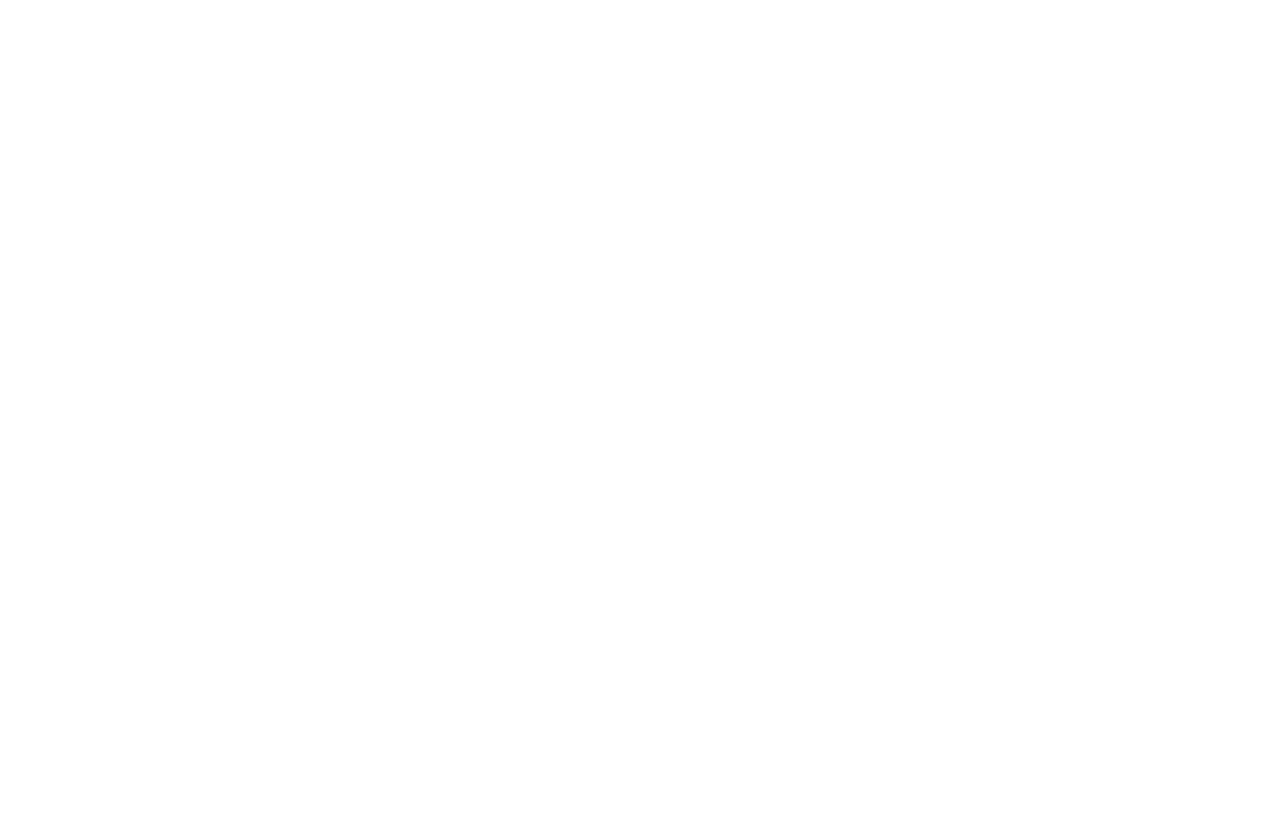
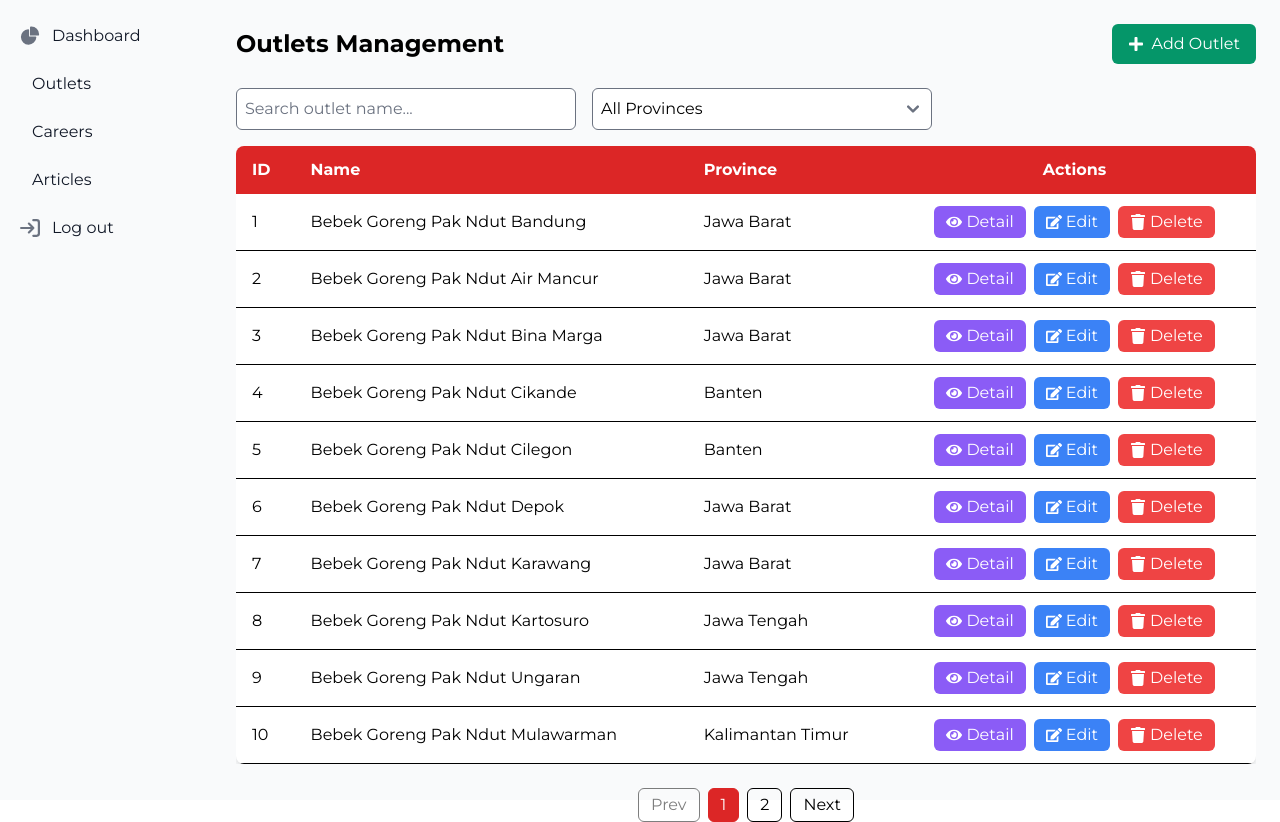
Before and after one commit to GilangAlfarizi/pak-ndut-official-website, a React (Vite) app: page /admin-outlets in a window 1280 px wide. Before the commit this address had no page. Before the commit the page ends 800 px from the top, so only its background shows below. Built offline with nearby package versions, Linux system fonts and the light colour scheme.

Commit message:
update admin outlets

```diff
--- a/src/App.jsx
+++ b/src/App.jsx
@@ -9,6 +9,7 @@
 import AdminCareers from "./pages/adminPage/career/careerPage.jsx";
 import CareerForm from "./pages/adminPage/career/CareerForm.jsx";
 import LoginPage from "./pages/adminPage/login/loginPage.jsx";
+import AdminOutlets from "./pages/adminPage/outlet/outletPage.jsx";
 
 function App(){
   return (
@@ -26,6 +27,7 @@
       <Route path="/admin-careers" element={<AdminCareers />} />
       <Route path="/admin-careers/new" element={<CareerForm />} />
       <Route path="/admin-careers/edit/:id" element={<CareerForm />} />
+      <Route path="/admin-outlets" element={<AdminOutlets />} />
     </Routes>
     </BrowserRouter>
     </>
--- a/src/pages/adminPage/outlet/outletPage.jsx
+++ b/src/pages/adminPage/outlet/outletPage.jsx
@@ -0,0 +1,244 @@
+import { useEffect, useState, useMemo } from "react";
+import { FaEye, FaEdit, FaTrash, FaPlus } from "react-icons/fa";
+import { useNavigate } from "react-router-dom";
+import Sidebar from "../../../components/adminCompenents/Sidebar";
+
+// 🔹 Modal Detail
+const DetailModal = ({ outlet, onClose }) => {
+  if (!outlet) return null;
+  return (
+    <div className="fixed inset-0 z-50 flex items-center justify-center bg-black/40 backdrop-blur-sm">
+      <div className="bg-white rounded-xl shadow-2xl p-6 w-full max-w-2xl max-h-[90vh] overflow-y-auto">
+        <h2 className="text-2xl font-bold mb-4 text-center">Outlet Detail</h2>
+        <div className="space-y-3 text-gray-700">
+          <div><p className="font-semibold">ID:</p><p>{outlet.id}</p></div>
+          <div><p className="font-semibold">Name:</p><p>{outlet.name}</p></div>
+          <div><p className="font-semibold">Address:</p><p>{outlet.address}</p></div>
+          <div><p className="font-semibold">Province:</p><p>{outlet.province}</p></div>
+          <div><p className="font-semibold">Open Hours:</p><p>{outlet.open_hours}</p></div>
+          <div><p className="font-semibold">Phone:</p><p>{outlet.phone}</p></div>
+          <div className="space-y-2">
+            <p className="font-semibold">Map:</p>
+            <iframe
+              src={outlet.map_url}
+              title="Outlet Map"
+              className="w-full h-64 rounded-md border"
+              allowFullScreen=""
+              loading="lazy"
+            ></iframe>
+          </div>
+          <div>
+            <p className="font-semibold mb-1">Image:</p>
+            <img
+              src={outlet.image}
+              alt={outlet.name}
+              className="w-full rounded-md border"
+            />
+          </div>
+        </div>
+        <div className="flex justify-end mt-6">
+          <button
+            onClick={onClose}
+            className="px-4 py-2 bg-red-600 hover:bg-red-700 text-white rounded-md"
+          >
+            Close
+          </button>
+        </div>
+      </div>
+    </div>
+  );
+};
+
+const AdminOutlets = () => {
+  const [outlets, setOutlets] = useState([]);
+  const [selectedOutlet, setSelectedOutlet] = useState(null);
+  const [searchName, setSearchName] = useState("");      // 🔹 Search input
+  const [filterProvince, setFilterProvince] = useState("");
+  const [currentPage, setCurrentPage] = useState(1);
+  const itemsPerPage = 10;
+  const navigate = useNavigate();
+
+  // 🔹 Fetch Data
+  useEffect(() => {
+    fetch("/data/outlets.json")
+      .then((res) => res.json())
+      .then((data) => setOutlets(Array.isArray(data?.data) ? data.data : []))
+      .catch((err) => console.error("Failed to load outlets:", err));
+  }, []);
+
+  const handleDelete = (id) => {
+    if (window.confirm("Are you sure you want to delete this outlet?")) {
+      setOutlets((prev) => prev.filter((o) => o.id !== id));
+    }
+  };
+
+  // 🔎 Province Options
+  const provinceOptions = useMemo(
+    () => Array.from(new Set(outlets.map((o) => o.province))).sort(),
+    [outlets]
+  );
+
+  // 🔎 Filtering (search + province)
+  const filteredOutlets = useMemo(() => {
+    return outlets.filter(
+      (o) =>
+        o.name.toLowerCase().includes(searchName.toLowerCase()) &&
+        (filterProvince === "" || o.province === filterProvince)
+    );
+  }, [outlets, searchName, filterProvince]);
+
+  // 📑 Pagination
+  const totalPages = Math.ceil(filteredOutlets.length / itemsPerPage);
+  const currentData = useMemo(() => {
+    const start = (currentPage - 1) * itemsPerPage;
+    return filteredOutlets.slice(start, start + itemsPerPage);
+  }, [filteredOutlets, currentPage]);
+
+  const goToPage = (page) => {
+    if (page >= 1 && page <= totalPages) setCurrentPage(page);
+  };
+
+  // Reset page saat filter/search berubah
+  useEffect(() => {
+    setCurrentPage(1);
+  }, [searchName, filterProvince]);
+
+  return (
+    <Sidebar>
+      <div className="p-6 bg-gray-50 min-h-screen relative w-full">
+        {/* Header */}
+        <div className="flex justify-between items-center mb-6">
+          <h1 className="text-2xl font-bold">Outlets Management</h1>
+          <button
+            onClick={() => navigate("/admin-outlets/new")}
+            className="inline-flex items-center gap-2 bg-green-600 hover:bg-green-700 text-white py-2 px-4 rounded-md"
+          >
+            <FaPlus /> Add Outlet
+          </button>
+        </div>
+
+        {/* Filters */}
+        <div className="flex flex-col md:flex-row gap-4 mb-4">
+          {/* 🔎 Search Name */}
+          <input
+            type="text"
+            value={searchName}
+            onChange={(e) => setSearchName(e.target.value)}
+            placeholder="Search outlet name..."
+            className="border p-2 rounded-md w-full md:w-1/3"
+          />
+
+          {/* 🔎 Province Dropdown */}
+          <select
+            value={filterProvince}
+            onChange={(e) => setFilterProvince(e.target.value)}
+            className="border p-2 rounded-md w-full md:w-1/3"
+          >
+            <option value="">All Provinces</option>
+            {provinceOptions.map((prov) => (
+              <option key={prov} value={prov}>
+                {prov}
+              </option>
+            ))}
+          </select>
+        </div>
+
+        {/* Table */}
+        <div className="overflow-x-auto">
+          <table className="min-w-full bg-white shadow-md rounded-lg overflow-hidden">
+            <thead className="bg-red-600 text-white">
+              <tr>
+                <th className="py-3 px-4 text-left">ID</th>
+                <th className="py-3 px-4 text-left">Name</th>
+                <th className="py-3 px-4 text-left">Province</th>
+                <th className="py-3 px-4 text-center">Actions</th>
+              </tr>
+            </thead>
+            <tbody>
+              {currentData.length > 0 ? (
+                currentData.map((outlet) => (
+                  <tr key={outlet.id} className="border-b hover:bg-gray-100">
+                    <td className="py-3 px-4">{outlet.id}</td>
+                    <td className="py-3 px-4">{outlet.name}</td>
+                    <td className="py-3 px-4">{outlet.province}</td>
+                    <td className="py-3 px-4 text-center space-x-2">
+                      <button
+                        onClick={() => setSelectedOutlet(outlet)}
+                        className="inline-flex items-center gap-1 bg-purple-500 hover:bg-purple-600 text-white py-1 px-3 rounded-md"
+                      >
+                        <FaEye /> Detail
+                      </button>
+                      <button
+                        onClick={() =>
+                          navigate(`/admin-outlets/edit/${outlet.id}`)
+                        }
+                        className="inline-flex items-center gap-1 bg-blue-500 hover:bg-blue-600 text-white py-1 px-3 rounded-md"
+                      >
+                        <FaEdit /> Edit
+                      </button>
+                      <button
+                        onClick={() => handleDelete(outlet.id)}
+                        className="inline-flex items-center gap-1 bg-red-500 hover:bg-red-600 text-white py-1 px-3 rounded-md"
+                      >
+                        <FaTrash /> Delete
+                      </button>
+                    </td>
+                  </tr>
+                ))
+              ) : (
+                <tr>
+                  <td colSpan="4" className="text-center py-6 text-gray-500">
+                    No outlets found.
+                  </td>
+                </tr>
+              )}
+            </tbody>
+          </table>
+        </div>
+
+        {/* Pagination */}
+        {totalPages > 1 && (
+          <div className="flex justify-center items-center gap-2 mt-6">
+            <button
+              onClick={() => goToPage(currentPage - 1)}
+              disabled={currentPage === 1}
+              className="px-3 py-1 border rounded-md disabled:opacity-50"
+            >
+              Prev
+            </button>
+            {Array.from({ length: totalPages }, (_, i) => (
+              <button
+                key={i}
+                onClick={() => goToPage(i + 1)}
+                className={`px-3 py-1 border rounded-md ${
+                  currentPage === i + 1
+                    ? "bg-red-600 text-white border-red-600"
+                    : "hover:bg-gray-200"
+                }`}
+              >
+                {i + 1}
+              </button>
+            ))}
+            <button
+              onClick={() => goToPage(currentPage + 1)}
+              disabled={currentPage === totalPages}
+              className="px-3 py-1 border rounded-md disabled:opacity-50"
+            >
+              Next
+            </button>
+          </div>
+        )}
+
+        {/* Detail Modal */}
+        {selectedOutlet && (
+          <DetailModal
+            outlet={selectedOutlet}
+            onClose={() => setSelectedOutlet(null)}
+          />
+        )}
+      </div>
+    </Sidebar>
+  );
+};
+
+export default AdminOutlets;
```
Also changed, not shown: src/pages/adminPage/outlet/outletDetails.jsx (deleted), src/pages/adminPage/outlet/outletForm.jsx (added).
